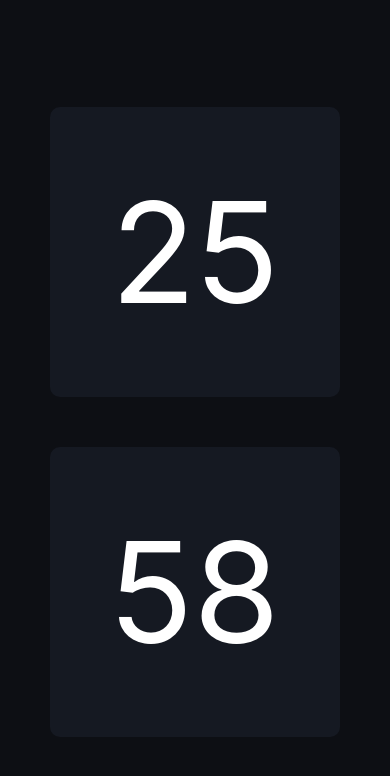
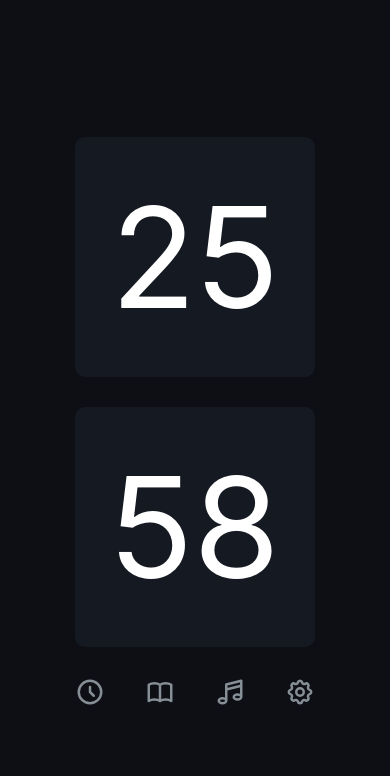
Before and after one commit to Cheung-KaWai/minimalistclock, a React Native app: screen / in a window 390 px wide. Shown: the top 776 px of the page. Built offline with nearby package versions, Linux system fonts and the light colour scheme.

Commit message:
Add menu UI

```diff
--- a/App.js
+++ b/App.js
@@ -1,5 +1,3 @@
-import { StatusBar } from "expo-status-bar";
-import { StyleSheet, Text, View } from "react-native";
 import Clock from "./components/Clock";
 
 export default function App() {
--- a/components/Clock.jsx
+++ b/components/Clock.jsx
@@ -1,6 +1,12 @@
-import { View, Text, Dimensions, StatusBar, StyleSheet } from "react-native";
+import {
+  View,
+  Text,
+  Dimensions,
+  StyleSheet,
+  TouchableOpacity,
+} from "react-native";
 import React, { useEffect, useState } from "react";
-import styled from "styled-components";
+import Menu from "./MenuItems/Menu";
 
 const width = Dimensions.get("window").width;
 
@@ -9,6 +15,7 @@ export default function Clock() {
   const [minute, setMinute] = useState(0);
   const [second, setSecond] = useState(0);
   const [dimensions, setDimensions] = useState(width);
+  const [showMenu, setShowMenu] = useState(true);
 
   useEffect(() => {
     const tick = () => {
@@ -32,11 +39,20 @@ export default function Clock() {
     console.log("hello sexy banana");
   }, [minute]);
 
+  const handleScreenPress = () => {
+    setShowMenu((prev) => !prev);
+  };
+
   return (
-    <View style={clock().container}>
+    <TouchableOpacity
+      style={clock().container}
+      onPress={handleScreenPress}
+      activeOpacity={1}
+    >
       <Text style={time({ dimensions }).units}>{minute}</Text>
-      <Text style={time({ dimensions, mb: true }).units}>{second}</Text>
-    </View>
+      <Text style={time({ dimensions }).units}>{second}</Text>
+      <Menu showMenu={showMenu} />
+    </TouchableOpacity>
   );
 }
 
@@ -50,17 +66,17 @@ const clock = () =>
     },
   });
 
-const time = ({ dimensions, mb }) =>
+const time = ({ dimensions }) =>
   StyleSheet.create({
     units: {
       backgroundColor: "#151922",
-      width: dimensions - 100,
-      height: dimensions - 100,
+      width: dimensions - 150,
+      height: dimensions - 150,
       color: "#fff",
       fontSize: dimensions - 250,
       textAlign: "center",
-      lineHeight: dimensions - 100,
+      lineHeight: dimensions - 150,
       borderRadius: 10,
-      marginBottom: mb ? 0 : 50,
+      marginBottom: 30,
     },
   });
--- /dev/null
+++ b/components/MenuItems/Menu.jsx
@@ -0,0 +1,65 @@
+import React, { useState } from "react";
+import { TouchableOpacity, StyleSheet, View, Dimensions } from "react-native";
+import Timer from "./Timer";
+import SettingIcon from "./Settings";
+import Pomodoro from "./Pomodoro";
+import Sound from "./Sound";
+
+const width = Dimensions.get("window").width;
+
+export default function Menu({ showMenu }) {
+  const [dimensions, setDimensions] = useState(width);
+
+  const hitSlop = { top: 15, bottom: 15, left: 15, right: 15 };
+
+  return (
+    <View style={menu({ dimensions, showMenu }).container}>
+      <TouchableOpacity
+        style={menuItem.item}
+        onPress={() => console.log("1")}
+        hitSlop={hitSlop}
+      >
+        <Timer />
+      </TouchableOpacity>
+      <TouchableOpacity
+        style={menuItem.item}
+        onPress={() => console.log("2")}
+        hitSlop={hitSlop}
+      >
+        <Pomodoro />
+      </TouchableOpacity>
+      <TouchableOpacity
+        style={menuItem.item}
+        onPress={() => console.log("3")}
+        hitSlop={hitSlop}
+      >
+        <Sound />
+      </TouchableOpacity>
+      <TouchableOpacity
+        style={menuItem.item}
+        onPress={() => console.log("4")}
+        hitSlop={hitSlop}
+      >
+        <SettingIcon />
+      </TouchableOpacity>
+    </View>
+  );
+}
+
+const menu = ({ dimensions, showMenu }) =>
+  StyleSheet.create({
+    container: {
+      width: dimensions - 150,
+      height: 30,
+      flexDirection: "row",
+      justifyContent: "space-between",
+      opacity: showMenu ? 1 : 0,
+    },
+  });
+
+const menuItem = StyleSheet.create({
+  item: {
+    height: 30,
+    width: 30,
+  },
+});
--- /dev/null
+++ b/components/MenuItems/Pomodoro.jsx
@@ -0,0 +1,22 @@
+import * as React from "react";
+import Svg, { Path } from "react-native-svg";
+
+const Pomodoro = (props) => (
+  <Svg
+    xmlns="http://www.w3.org/2000/svg"
+    className="h-6 w-6"
+    fill="none"
+    viewBox="0 0 24 24"
+    stroke="#868e96"
+    strokeWidth={2}
+    {...props}
+  >
+    <Path
+      strokeLinecap="round"
+      strokeLinejoin="round"
+      d="M12 6.253v13m0-13C10.832 5.477 9.246 5 7.5 5S4.168 5.477 3 6.253v13C4.168 18.477 5.754 18 7.5 18s3.332.477 4.5 1.253m0-13C13.168 5.477 14.754 5 16.5 5c1.747 0 3.332.477 4.5 1.253v13C19.832 18.477 18.247 18 16.5 18c-1.746 0-3.332.477-4.5 1.253"
+    />
+  </Svg>
+);
+
+export default Pomodoro;
--- /dev/null
+++ b/components/MenuItems/Settings.jsx
@@ -0,0 +1,27 @@
+import * as React from "react";
+import Svg, { Path } from "react-native-svg";
+
+const Settings = (props) => (
+  <Svg
+    xmlns="http://www.w3.org/2000/svg"
+    className="h-6 w-6"
+    fill="none"
+    viewBox="0 0 24 24"
+    stroke="#868e96"
+    strokeWidth={2}
+    {...props}
+  >
+    <Path
+      strokeLinecap="round"
+      strokeLinejoin="round"
+      d="M10.325 4.317c.426-1.756 2.924-1.756 3.35 0a1.724 1.724 0 0 0 2.573 1.066c1.543-.94 3.31.826 2.37 2.37a1.724 1.724 0 0 0 1.065 2.572c1.756.426 1.756 2.924 0 3.35a1.724 1.724 0 0 0-1.066 2.573c.94 1.543-.826 3.31-2.37 2.37a1.724 1.724 0 0 0-2.572 1.065c-.426 1.756-2.924 1.756-3.35 0a1.724 1.724 0 0 0-2.573-1.066c-1.543.94-3.31-.826-2.37-2.37a1.724 1.724 0 0 0-1.065-2.572c-1.756-.426-1.756-2.924 0-3.35a1.724 1.724 0 0 0 1.066-2.573c-.94-1.543.826-3.31 2.37-2.37.996.608 2.296.07 2.572-1.065z"
+    />
+    <Path
+      strokeLinecap="round"
+      strokeLinejoin="round"
+      d="M15 12a3 3 0 1 1-6 0 3 3 0 0 1 6 0z"
+    />
+  </Svg>
+);
+
+export default Settings;
--- /dev/null
+++ b/components/MenuItems/Sound.jsx
@@ -0,0 +1,22 @@
+import * as React from "react";
+import Svg, { Path } from "react-native-svg";
+
+const Sound = (props) => (
+  <Svg
+    xmlns="http://www.w3.org/2000/svg"
+    className="h-6 w-6"
+    fill="none"
+    viewBox="0 0 24 24"
+    stroke="#868e96"
+    strokeWidth={2}
+    {...props}
+  >
+    <Path
+      strokeLinecap="round"
+      strokeLinejoin="round"
+      d="M9 19V6l12-3v13M9 19c0 1.105-1.343 2-3 2s-3-.895-3-2 1.343-2 3-2 3 .895 3 2zm12-3c0 1.105-1.343 2-3 2s-3-.895-3-2 1.343-2 3-2 3 .895 3 2zM9 10l12-3"
+    />
+  </Svg>
+);
+
+export default Sound;
--- /dev/null
+++ b/components/MenuItems/Timer.jsx
@@ -0,0 +1,22 @@
+import * as React from "react";
+import Svg, { Path } from "react-native-svg";
+
+const Timer = (props) => (
+  <Svg
+    xmlns="http://www.w3.org/2000/svg"
+    className="h-6 w-6"
+    fill="none"
+    viewBox="0 0 24 24"
+    stroke="#868e96"
+    strokeWidth={2}
+    {...props}
+  >
+    <Path
+      strokeLinecap="round"
+      strokeLinejoin="round"
+      d="M12 8v4l3 3m6-3a9 9 0 1 1-18 0 9 9 0 0 1 18 0z"
+    />
+  </Svg>
+);
+
+export default Timer;
--- a/package.json
+++ b/package.json
@@ -11,13 +11,14 @@
   },
   "dependencies": {
     "expo": "~45.0.0",
+    "expo-navigation-bar": "~1.2.0",
     "expo-status-bar": "~1.3.0",
     "react": "17.0.2",
     "react-dom": "17.0.2",
     "react-native": "0.68.2",
+    "react-native-svg": "^12.3.0",
     "react-native-web": "0.17.7",
-    "styled-components": "^5.3.5",
-    "expo-navigation-bar": "~1.2.0"
+    "styled-components": "^5.3.5"
   },
   "devDependencies": {
     "@babel/core": "^7.12.9"
```
Also changed, not shown: 1 other file (tests, documents, lock files or other folders).
